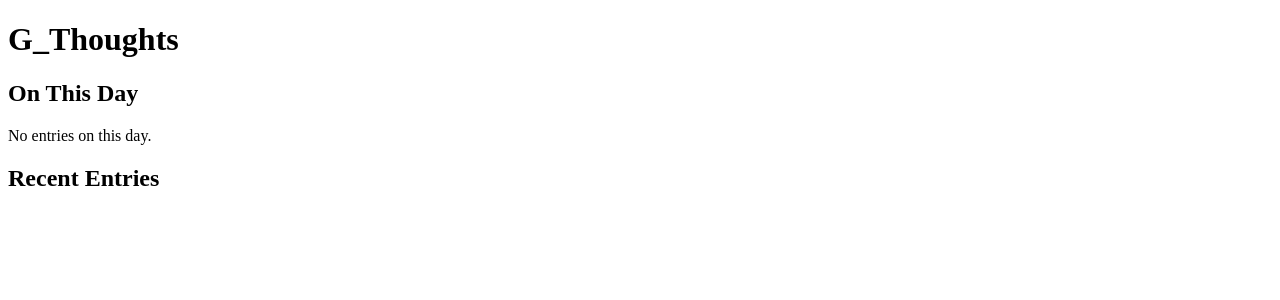
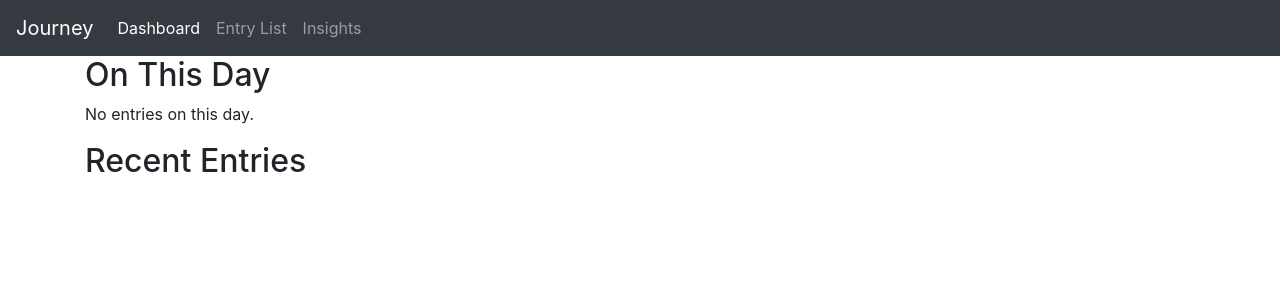
Before and after one commit to glad2Bgarrett/JournalWeb, a Django app: page / in a window 1280 px wide. Shown: the top 300 px of the page. Run offline with Django 3.2, Linux system fonts and the light colour scheme; data that the repository does not hold is empty; some libraries are stand-ins or nearby versions.

Commit message:
Add styling to landing page

```diff
--- a/journal/templates/journal/base.html
+++ b/journal/templates/journal/base.html
@@ -2,10 +2,22 @@
 <html lang="en">
 <head>
     <meta charset="UTF-8">
+    <link rel="stylesheet" href="https://maxcdn.bootstrapcdn.com/bootstrap/4.3.1/css/bootstrap.min.css">
+    <script src="https://ajax.googleapis.com/ajax/libs/jquery/3.4.1/jquery.min.js"></script>
+    <script src="https://maxcdn.bootstrapcdn.com/bootstrap/4.3.1/js/bootstrap.min.js"></script>
     <title>G_Thoughts</title>
 </head>
 <body>
-    <h1>G_Thoughts</h1>
+    <nav class="navbar navbar-expand-sm bg-dark navbar-dark">
+        <div class="navbar-header">
+          <a class="navbar-brand" href="#">Journey</a>
+        </div>
+        <ul class="nav navbar-nav">
+          <li class="nav-item active"><a class="nav-link" href="#">Dashboard</a></li>
+          <li class="nav-item"><a class="nav-link" href="#">Entry List</a></li>
+          <li class="nav-item"><a class="nav-link" href="#">Insights</a></li>
+        </ul>
+    </nav>
     {% block content %}
     {% endblock %}
 </body>
--- a/journal/templates/journal/entry_list.html
+++ b/journal/templates/journal/entry_list.html
@@ -1,24 +1,33 @@
 {% extends 'journal/base.html' %}
 
 {% block content %}
+    <div class="container">
         <h2>On This Day</h2>
         {% for on_today in todays %}
-    <div>
-        <h3><a href="{% url 'entry_detail' pk=on_today.pk %}">{{ on_today.title }}</a></h3>
-        <p>Written: {{ on_today.created_date }}</p>
-        <p>{{ on_today.content|truncatechars:500 }}</p>
-        <p>Last read: {{ entry.date_last_read }}</p>
+        <div class="card">
+            <div class="card-body">
+                <h3 class="card-title"><a href="{% url 'entry_detail' pk=on_today.pk %}">{{ on_today.title }}</a></h3>
+                <p class="card-text">Written: {{ on_today.created_date }}</p>
+                <p class="card-text">{{ on_today.content|truncatechars:500 }}</p>
+                <p class="card-text">Last read: {{ entry.date_last_read }}</p>
+            </div>
         </div>
         {% empty %}
         <p>No entries on this day.</p>
         {% endfor %}
+
         <h2>Recent Entries</h2>
+        <div class="row">
             {% for entry in entries %}
-    <div>
-        <h3><a href="{% url 'entry_detail' pk=entry.pk %}">{{ entry.title }}</a></h3>
-        <p>Written: {{ entry.created_date }}</p>
-        <p>{{ entry.content|truncatechars:500 }}</p>
-        <p>Last read: {{ entry.date_last_read }}</p>
+            <div class="card col-md-3" style="margin:5px;">
+                <div class="card-body">
+                    <h3 class="card-title"><a href="{% url 'entry_detail' pk=entry.pk %}">{{ entry.title }}</a></h3>
+                    <p class="card-text">Written: {{ entry.created_date }}</p>
+                    <p class="card-text">{{ entry.content|truncatechars:500 }}</p>
+                    <p class="card-text">Last read: {{ entry.date_last_read }}</p>
+                </div>
             </div>
             {% endfor %}
+        </div>
+    </div>
 {% endblock %}
```
Lines whose indentation alone changed are shown as unchanged.
